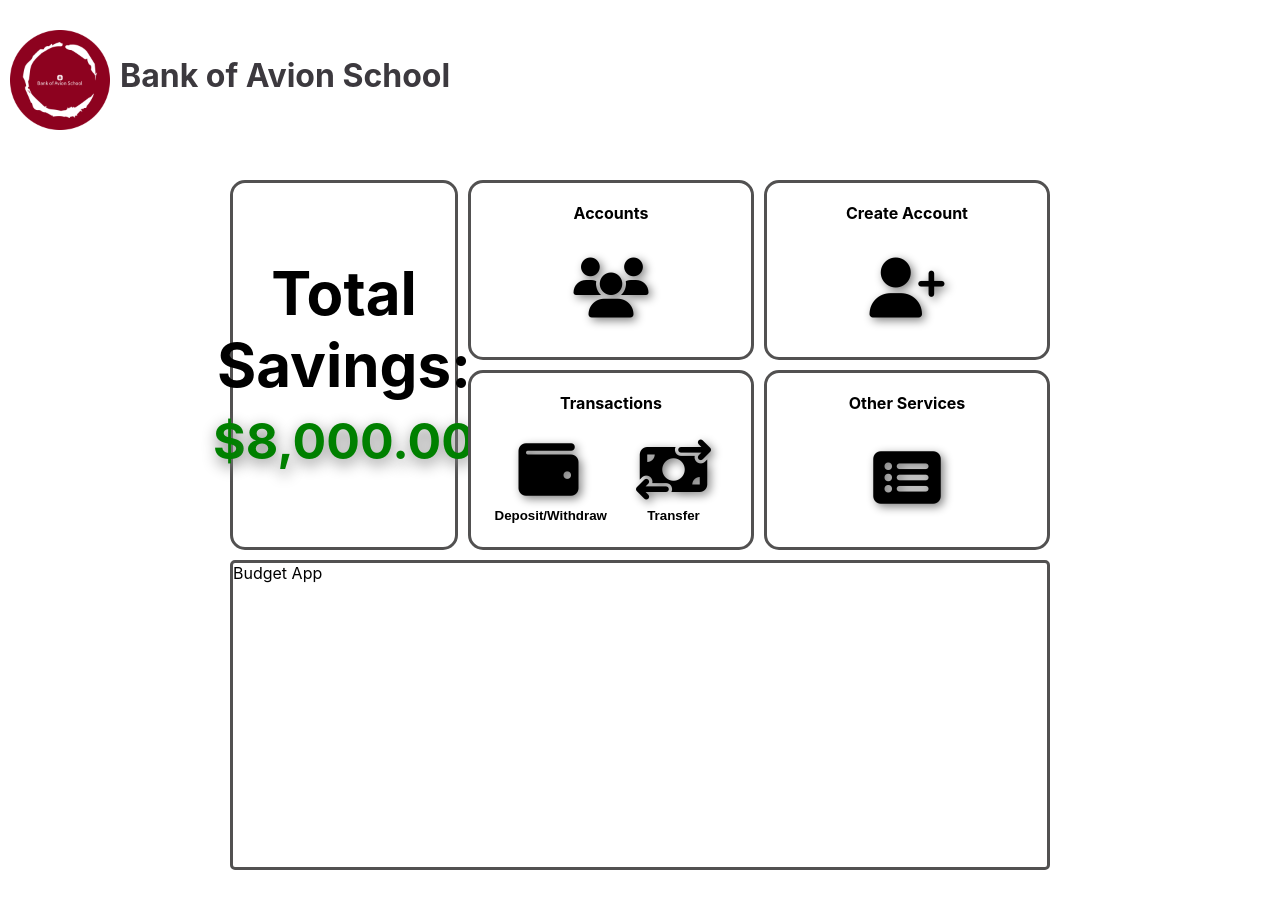
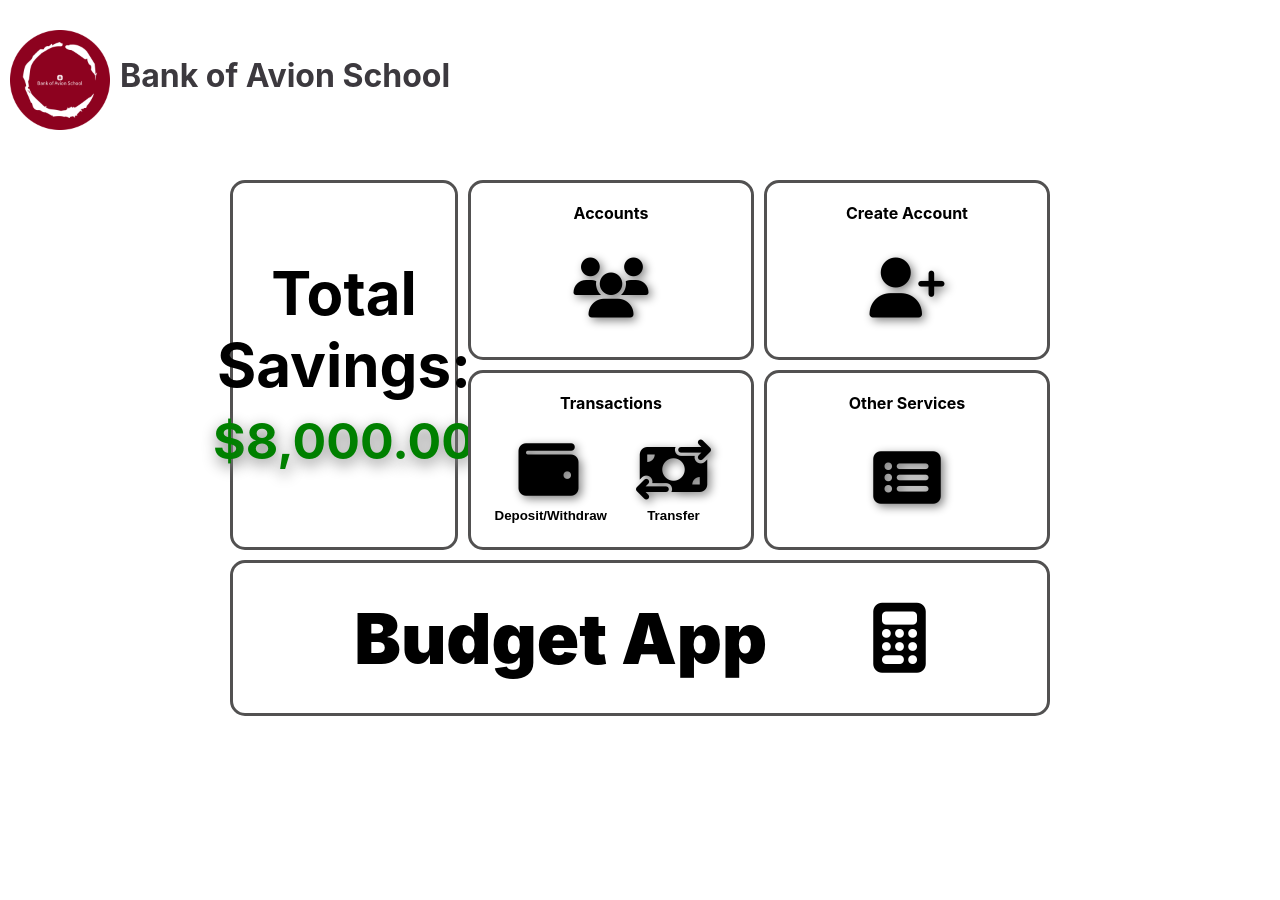
Before and after one commit to elainesanluis/bank-and-budget-app, a React (Create React App) app: page / in a window 1280 px wide. After the commit the page ends 810 px from the top, so only its background shows below. Built offline with nearby package versions, Linux system fonts and the light colour scheme.

Commit message:
updated UI for dashboard

```diff
--- a/src/App.css
+++ b/src/App.css
@@ -31,7 +31,7 @@ body {
   .dashBoard {
     justify-content: center;
     grid-template-columns: 1fr 1fr 1fr 1fr;
-    grid-template-rows: 180px 180px 150px 150px;
+    grid-template-rows: 180px 180px 100px 100px;
     column-gap: 10px;
     row-gap: 10px;
   }
@@ -48,6 +48,18 @@ body {
     background-color: #fff;
     border: solid #525151;
     border-radius: 5px;
+    height: 120px;
+    font-size: 70px;
+    font-weight: 900;
+    display: flex;
+    justify-content: space-evenly;
+    align-items: center;
+    padding: 15px;
+    border-radius: 15px;
+  }
+
+  .budgetApp:hover {
+    color: rgb(179, 59, 59);
   }
 
   button:hover {
--- a/src/Pages/Home.css
+++ b/src/Pages/Home.css
@@ -71,7 +71,7 @@
   }
 
   body {
-    overflow-y: auto;
+    overflow-y: hidden;
   }
 
 .greetings {
@@ -84,7 +84,9 @@
 }
 
 .greetings:hover,.createAccount:hover, .addFeatures:hover, .userAccount:hover, .transactions:hover {
-  background-color: rgb(66, 63, 63, 0.15);
+  /* background-color: rgba(51, 47, 50, 0.2); */
+  background: rgb(187,183,173);
+  background: linear-gradient(0deg, rgba(187,183,173,1) 9%, rgba(82,78,77,1) 100%);
 }
 
 .totalbalance {
@@ -97,7 +99,3 @@
 .dashBoard {
   border: none;
 }
-
-.mainpage {
-  position: relative;
-}
--- a/src/Pages/Home.js
+++ b/src/Pages/Home.js
@@ -65,7 +65,10 @@ function Home({ accounts }) {
             </Link>
         </div>
         </div>
-        <div className="budgetApp">Budget App</div>
+        <div>
+        </div>
+        <div className="budgetApp">Budget App
+        <i className="fa-solid fa-calculator"></i></div>
       </div>
     </div>
   );
```
